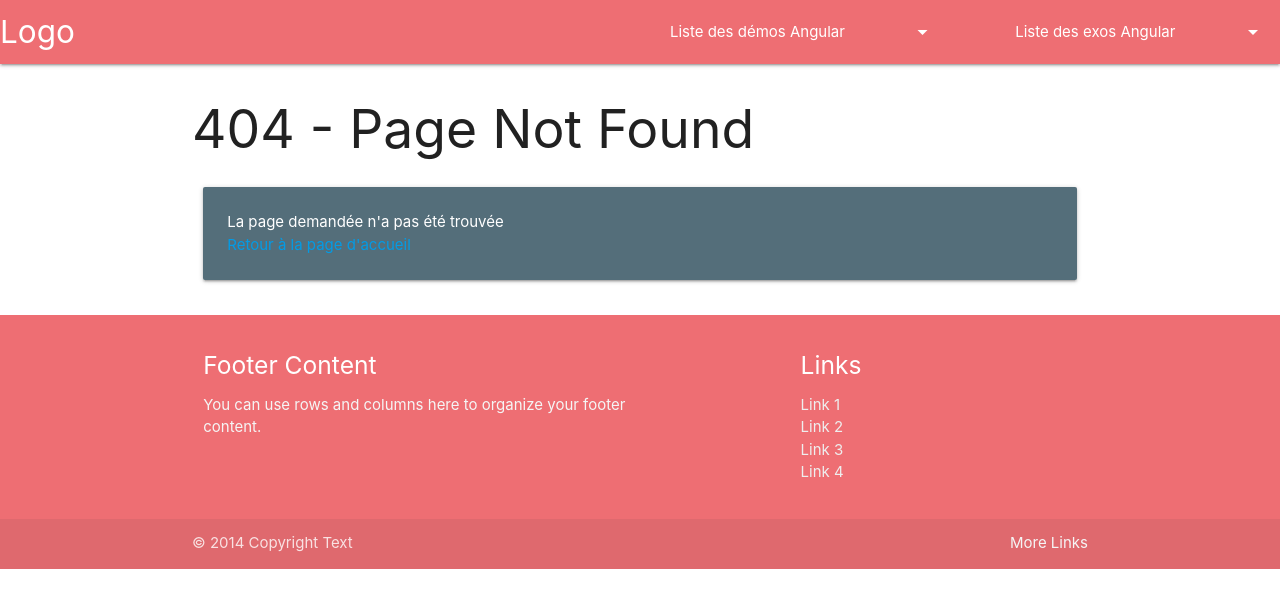
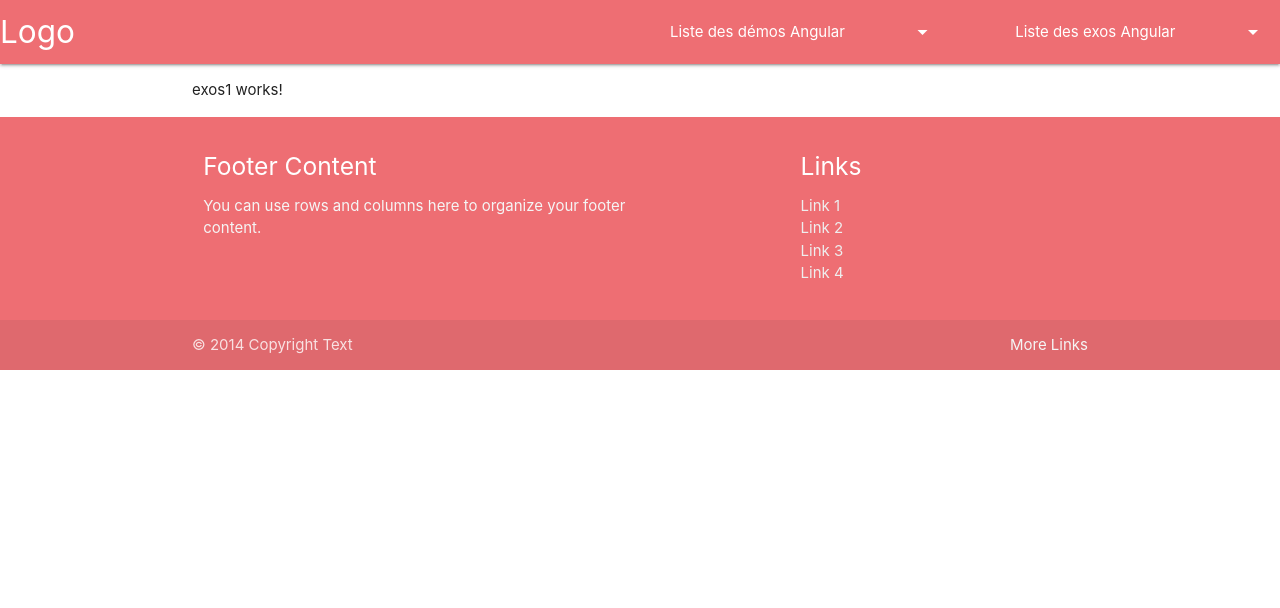
Before and after one commit to evengyl/Technofutur_dotnet_cyber_2_angular, an Angular app: page /exos1 in a window 1280 px wide. Shown: the top 608 px of the page. Built offline with nearby package versions, Linux system fonts and the light colour scheme.

Commit message:
add first step exos1 cart v1

```diff
--- a/src/app/app-routing.module.ts
+++ b/src/app/app-routing.module.ts
@@ -7,6 +7,7 @@ import { FourOfourComponent } from './components/demos/four-ofour/four-ofour.com
 import { Pipes2Component } from './components/demos/pipes2/pipes2.component';
 import { Exos05Component } from './components/exos/exos05/exos05.component';
 import { DirectivesStruct3Component } from './components/demos/directives-struct3/directives-struct3.component';
+import { Exos1Component } from './components/exos/exos1/exos1.component';
 
 const routes: Routes = [
   { path : "", component : HomeComponent},
@@ -15,6 +16,7 @@ const routes: Routes = [
   { path : "pipes2", component : Pipes2Component},
   { path : "exos05", component : Exos05Component},
   { path : "directiveStruct3", component : DirectivesStruct3Component},
+  { path : "exos1", component : Exos1Component},
 
 
 
--- a/src/app/app.module.ts
+++ b/src/app/app.module.ts
@@ -19,7 +19,8 @@ import { CustomPipePowPipe } from './components/demos/pipes2/custom-pipe-pow.pip
 import { Exos05Component } from './components/exos/exos05/exos05.component';
 import { BtcConverterPipe } from './components/exos/exos05/btc-converter.pipe';
 import { JhmsConverterPipe } from './components/exos/exos05/jhms-converter.pipe';
-import { DirectivesStruct3Component } from './components/demos/directives-struct3/directives-struct3.component'
+import { DirectivesStruct3Component } from './components/demos/directives-struct3/directives-struct3.component';
+import { Exos1Component } from './components/exos/exos1/exos1.component'
 
 registerLocaleData(localFr)
 
@@ -38,7 +39,8 @@ registerLocaleData(localFr)
     Exos05Component,
     BtcConverterPipe,
     JhmsConverterPipe,
-    DirectivesStruct3Component
+    DirectivesStruct3Component,
+    Exos1Component
   ],
   imports: [
     BrowserModule,
--- /dev/null
+++ b/src/app/components/exos/exos1/exos1.component.html
@@ -0,0 +1 @@
+<p>exos1 works!</p>
--- a/src/app/shared/compos/navbar/navbar.component.html
+++ b/src/app/shared/compos/navbar/navbar.component.html
@@ -15,7 +15,8 @@
     <li><a routerLink="exos01">Exos 0.1 : Les chronomètres</a></li>
     <li class="divider"></li>
     <li><a routerLink="exos05">Exos 0.5 : Les Customs Pipes</a></li>
-
+    <li class="divider"></li>
+    <li><a routerLink="exos1">Exos 1.0 : Le Panier de course V1</a></li>
 </ul>
 
 
```
Also changed, not shown: src/app/components/exos/exos1/exos1.component.ts (added, +10 -0 lines), src/app/components/exos/exos1/exos1.component.css (added).
